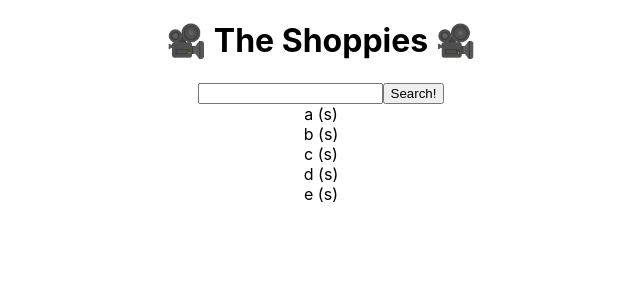
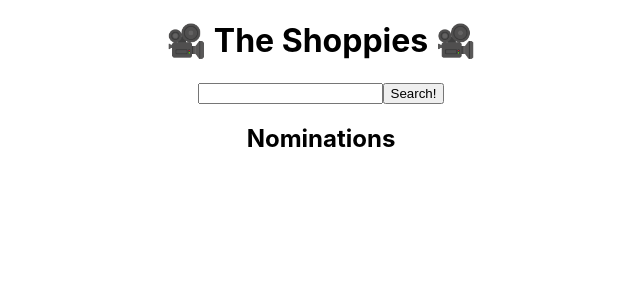
Before and after one commit to Luke-Berzins/movie_nominations, a React (Create React App) app: page / in a window 1280 px wide. Shown: the top 300 px of the page, without its empty margins (319-959 px from the left). Built offline with nearby package versions, Linux system fonts and the light colour scheme.

Commit message:
nominations display added to seperate search and nomination lists

```diff
--- a/src/App.js
+++ b/src/App.js
@@ -1,16 +1,10 @@
 import React, { useState } from 'react'
 import './App.css';
 import Search from './components/Search'
-import NominationList from './components/NominationList'
+import NominationDisplay from './components/NominationDisplay'
 
 function App() {
-  const [nominationList, setNominationList] = useState({
-    a: "s",
-    b: "s",
-    c: "s",
-    d: "s",
-    e: "s",
-  })
+  const [nominationList, setNominationList] = useState({})
 
 
 
@@ -21,8 +15,9 @@ function App() {
       setNominationList={setNominationList}
       nominationList={nominationList}
       />
-      <NominationList
+      <NominationDisplay
       nominationList={nominationList}
+      setNominationList={setNominationList}
       />
     </div>
   );
--- /dev/null
+++ b/src/components/NominationDisplay.js
@@ -0,0 +1,17 @@
+import React from 'react'
+import NominationList from './NominationList'
+
+export default function NominationDisplay(props) {
+
+
+
+    return (
+        <div>
+            <h2>Nominations</h2>
+            <NominationList
+                nominationList={props.nominationList}
+                setNominationList={props.setNominationList}
+            />
+        </div>
+    )
+}
--- a/src/components/NominationList.js
+++ b/src/components/NominationList.js
@@ -11,10 +11,8 @@ export default function NominationList(props) {
             return <NominationListItem
                 title={nominatedMovie}
                 year={props.nominationList[nominatedMovie]}
-
+                setNominationList={props.setNominationList}
             />
-
-
         })
     )
 }
--- a/src/components/Search.js
+++ b/src/components/Search.js
@@ -7,16 +7,21 @@ export default function Search(props) {
     const [submitting, setSubmitting] = useState(false)
     const [input, setInput] = useState("")
     const [searchResults, setSearchResults] = useState()
+    const [error, setError] = useState()
 
 
     const handleSubmit = e => {
         e.preventDefault()
         setSubmitting(true)
-        axios.get(`http://www.omdbapi.com/?i=tt3896198&apikey=f30d2ceb&s=${input}`)
+        setError('')
+        axios.get(`http://www.omdbapi.com/?i=tt3896198&apikey=f30d2ceb&s=${input}&type=movie`)
         .then((response) => {
+            setSubmitting(false)
             console.log("response", response.data)
             const { data } = response
-            setSubmitting(false)
+            if (data.Response === "False") {
+                setError(data.Error)
+            }
             setSearchResults(data.Search)
             console.log(searchResults)
         },
@@ -33,6 +38,7 @@ export default function Search(props) {
         <div>
             <div>
             {submitting && <div>...Submitting!</div>}
+            {error && <div>{error}</div>}
             </div>
             <form onSubmit={handleSubmit}>
                 <input type="text" name="title" value={input.title} onChange={handleInput} />
```
